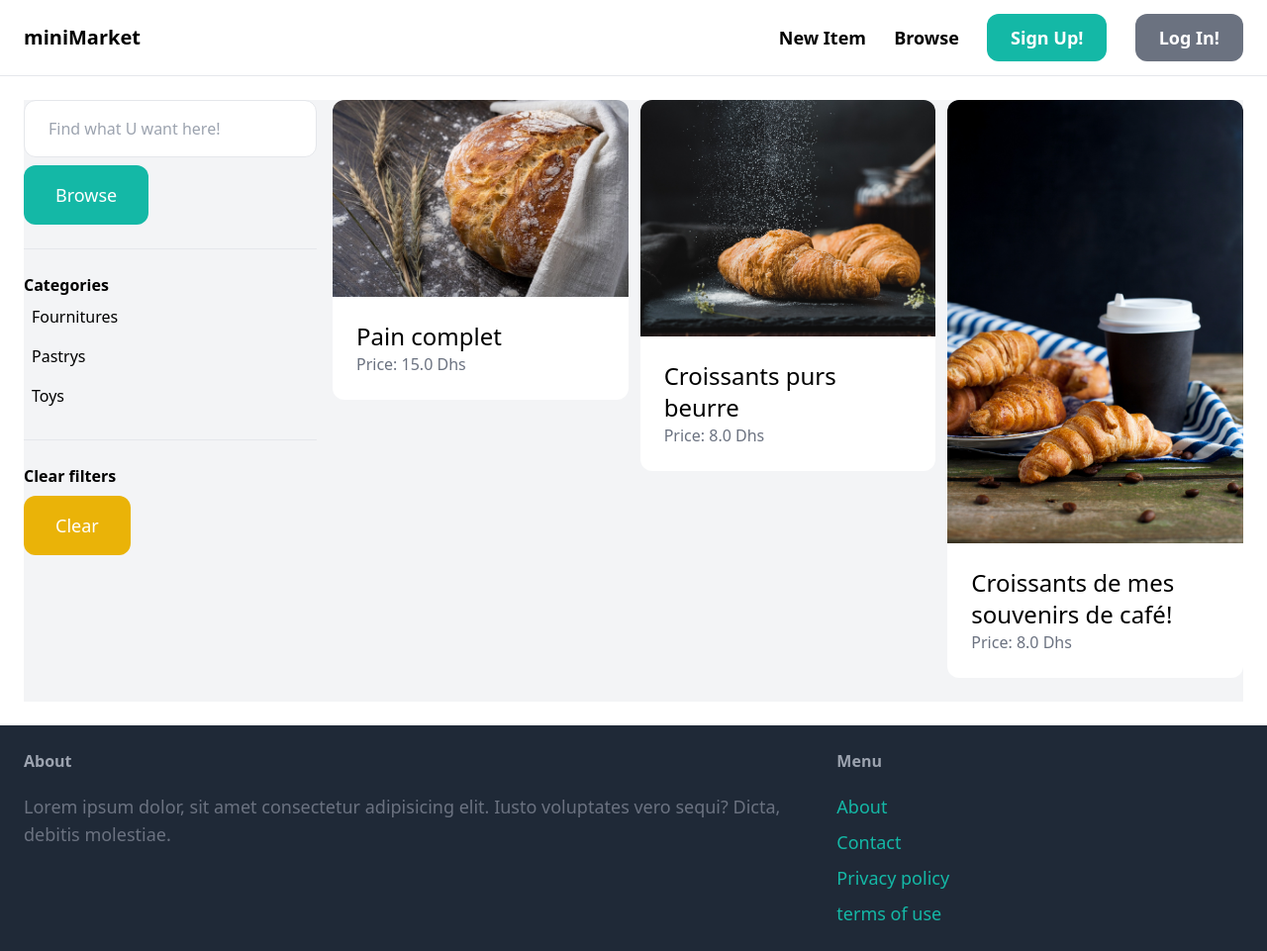
After one commit to SoULyDeV/marketSite, a Django app: page /items/ in a window 1280 px wide. The commit adds this page. Shown: the whole page at 99% size. Run offline with Django 4.2, Linux system fonts and the light colour scheme; data comes from the database, SQL or seed files in the repository; some libraries are stand-ins or nearby versions.

Commit message:
get possible to search items by categories and clear the search

```diff
--- a/miniMarket/core/templates/core/base.html
+++ b/miniMarket/core/templates/core/base.html
@@ -15,7 +15,7 @@
 
         <div class="space-x-6">
             <a href="{% url 'item:new' %}" class="text-lg font-semibold hover:text-gray-500">New Item</a>
-            <a href="#" class="text-lg font-semibold hover:text-gray-500">Browse</a>
+            <a href="{% url 'item:items' %}"class="text-lg font-semibold hover:text-gray-500">Browse</a>
 
 
             {% if request.user.is_authenticated %}
--- /dev/null
+++ b/miniMarket/item/templates/item/items.html
@@ -0,0 +1,61 @@
+{% extends 'core/base.html' %}
+
+{% block title %}Items{% endblock %}
+
+{% block content %}
+
+<div class="pb-6 grid grid-cols-4 gap-4 bg-gray-100">
+    <div class="col-span-1">
+        <!--here we create the form for the shearch-->
+        <form method="get" action="{% url 'item:items' %}">
+            <input name="query" type="text" class="w-full py-4 px-6 border rounded-xl" value="{{ query }}" placeholder="Find what U want here!">
+            <button class="mt-2 py-4 px-8 text-lg bg-teal-500 text-white rounded-xl">Browse</button>
+        </form>
+
+        <hr class="my-6">
+
+        <p class="font-semibold">Categories</p>
+
+        <ul>
+            {% for category in categories %}
+                <li class="py-2 px-2 rounded-xl{% if category.id == category_id %} bg-gray-200{% endif %}">
+                    <a href="{% url 'item:items' %}?query={{ query }}&category={{ category.id }}">{{ category.name }}</a>
+                </li>
+            {% endfor %}
+        </ul>
+
+        <hr class="my-6">
+
+        <p class="font-semibold">Clear filters</p>
+
+        <ul>
+            <li><a href="{% url 'item:items' %}" class="mt-2 py-4 px-8 inline-block bg-yellow-500 text-lg rounded-xl text-white hover:bg-teal-500">Clear</a></li>
+        </ul>
+
+
+    </div>
+
+    <div class="col-span-3">
+        <div class="grid grid-cols-3 gap-3">
+            {% for item in items %}
+            <div>
+                <a href="{% url 'item:detail' item.id %}">
+                    <div>
+                        <img src="{{ item.image.url }}" class="rounded-t-xl">
+                    </div>
+
+                    <div class="p-6 bg-white rounded-b-xl">
+                        <h2 class="text-2xl">{{ item.name }}</h2>
+                        <p class="text-gray-500">Price: {{ item.price }} Dhs</p>
+                    </div>
+
+                </a>
+            </div>
+
+            {% endfor %}
+        </div>
+
+    </div>
+</div>
+
+{% endblock %}
--- a/miniMarket/item/urls.py
+++ b/miniMarket/item/urls.py
@@ -5,6 +5,7 @@ from . import views
 app_name = 'item'
 
 urlpatterns = [
+    path('', views.items, name='items'),
     path('new/', views.new, name='new'),
     path('<int:pk>/', views.detail, name='detail'),
     path('<int:pk>/delete/', views.delete, name='delete'),
--- a/miniMarket/item/views.py
+++ b/miniMarket/item/views.py
@@ -1,8 +1,30 @@
 from django.contrib.auth.decorators import login_required
+from django.db.models import Q
 from django.shortcuts import render, get_object_or_404, redirect
 
 from .forms import NewItemForm, EditItemForm
-from .models import Item
+from .models import Item, Category
+
+
+def items(request):
+    query = request.GET.get('query', '')
+    category_id = request.GET.get('category', 0)
+    categories = Category.objects.all()
+    items = Item.objects.filter(is_sold=False)
+
+    if category_id:
+        items = items.filter(category_id=category_id)
+
+    #if someone make a query:
+    if query:
+        items = items.filter(Q(name__icontains=query) | Q(description__icontains=query))
+
+    return render(request, 'item/items.html', {
+        'items': items,
+        'query': query,
+        'categories': categories,
+        'category_id': int(category_id),
+        })
 
 # Create your views here.
 def detail(request, pk):
```
